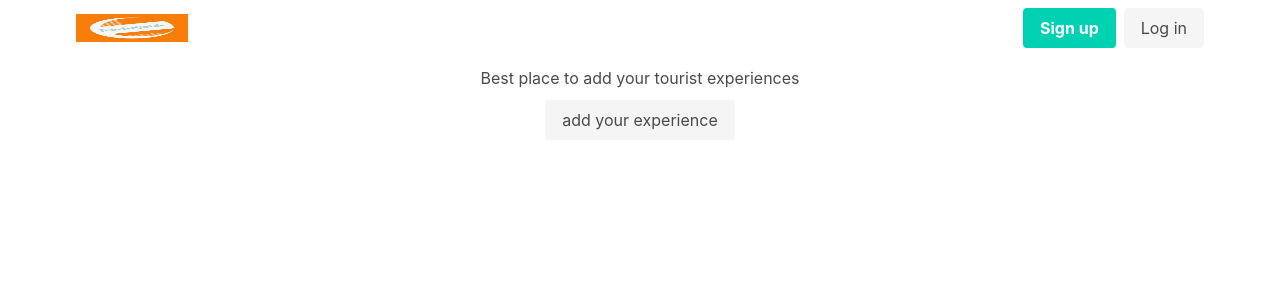
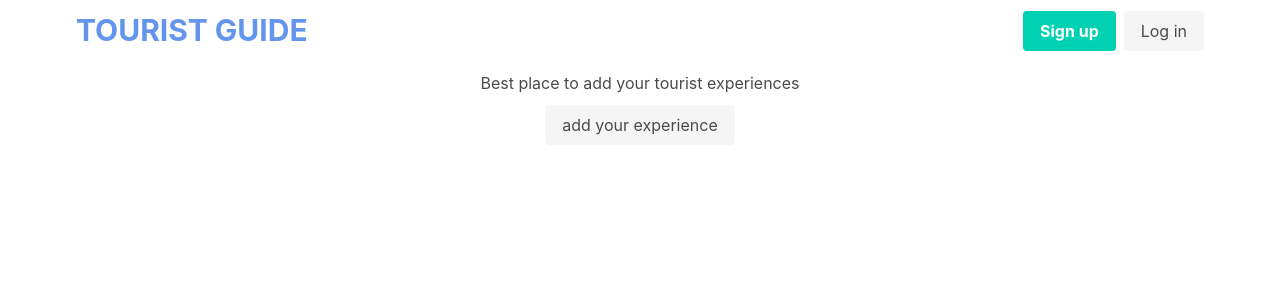
Before and after one commit to chandrakumarreddy/tourist-guide, a Vue app: page / in a window 1280 px wide. Shown: the top 300 px of the page. Built offline with nearby package versions, Linux system fonts and the light colour scheme.

Commit message:
updated logo

```diff
--- a/src/components/NavBar.vue
+++ b/src/components/NavBar.vue
@@ -3,7 +3,7 @@
 		<nav class="navbar" role="navigation" aria-label="main navigation">
 			<div class="navbar-brand">
 				<router-link class="navbar-item" to="/">
-					<img src="@/assets/logo.png" width="112" height="100%" />
+					<span class="logo">Tourist Guide</span>
 				</router-link>
 
 				<a
@@ -36,3 +36,12 @@
 		</nav>
 	</div>
 </template>
+
+<style>
+.logo {
+	text-transform: uppercase;
+	font-size: 30px;
+	font-weight: bold;
+	color: cornflowerblue;
+}
+</style>
```
